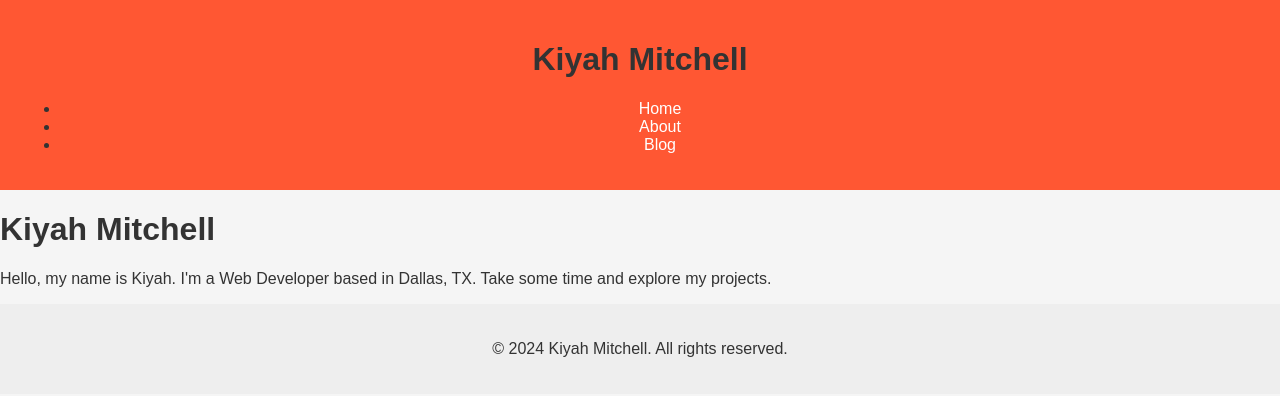
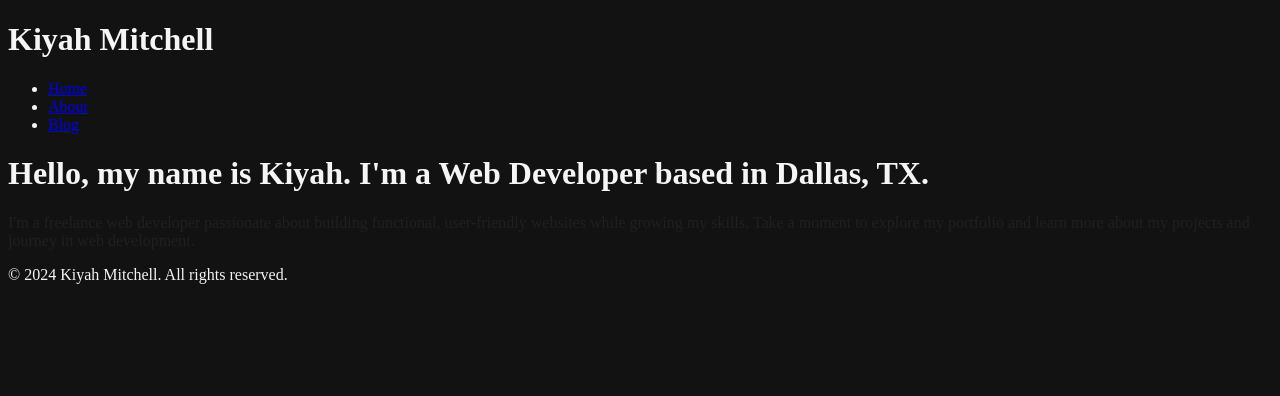
Before and after one commit to kiyahmitchell/kiyahmitchell.github.io, a Jekyll site: the page built from index.html, in a window 1280 px wide. Shown: the top 396 px of the page. Built offline with Jekyll 4.4.1, drawn with Linux system fonts in a browser that asks for light colours.

Commit message:
updates styles.css

```diff
--- a/assets/css/styles.css
+++ b/assets/css/styles.css
@@ -1,58 +1,8 @@
 body {
-    font-family: Arial, sans-serif;
-    background-color: #f5f5f5; /* Light background */
-    color: #333; /* Dark text */
-    margin: 0;
-    padding: 0;
+    background-color: #121212;
+    color: whitesmoke;
 }
 
-header {
-    background-color: #ff5733; /* Primary color */
-    padding: 20px;
-    text-align: center;
+.hero p{
+    color: #202020;
 }
-
-nav a {
-    color: white;
-    margin: 0 15px;
-    text-decoration: none;
-}
-
-.hero {
-    background-color: #c70039; /* Secondary color */
-    color: white;
-    padding: 50px 20px;
-    text-align: center;
-}
-
-.cta-button {
-    background-color: #fff;
-    color: #c70039;
-    padding: 10px 20px;
-    text-decoration: none;
-    border-radius: 5px;
-}
-
-.posts {
-    margin: 20px auto;
-    max-width: 800px;
-    text-align: left;
-}
-
-.posts h2 {
-    margin-top: 40px;
-}
-
-.posts li {
-    margin-bottom: 20px;
-}
-
-.posts h3 {
-    margin: 0;
-}
-
-footer {
-    text-align: center;
-    padding: 20px;
-    background-color: #eee;
-}
--- a/index.html
+++ b/index.html
@@ -3,7 +3,7 @@ layout: home
 title: Kiyah Mitchell
 ---
 
-<div class="home-content">
-    <h1>{{ site.title }}</h1>
-    <p>Hello, my name is Kiyah. I'm a Web Developer based in Dallas, TX. Take some time and explore my projects.</p>
+<div class="hero">
+    <h1>Hello, my name is Kiyah. I'm a Web Developer based in Dallas, TX.</h1>
+    <p>I'm a freelance web developer passionate about building functional, user-friendly websites while growing my skills. Take a moment to explore my portfolio and learn more about my projects and journey in web development.</p>
 </div>
```
